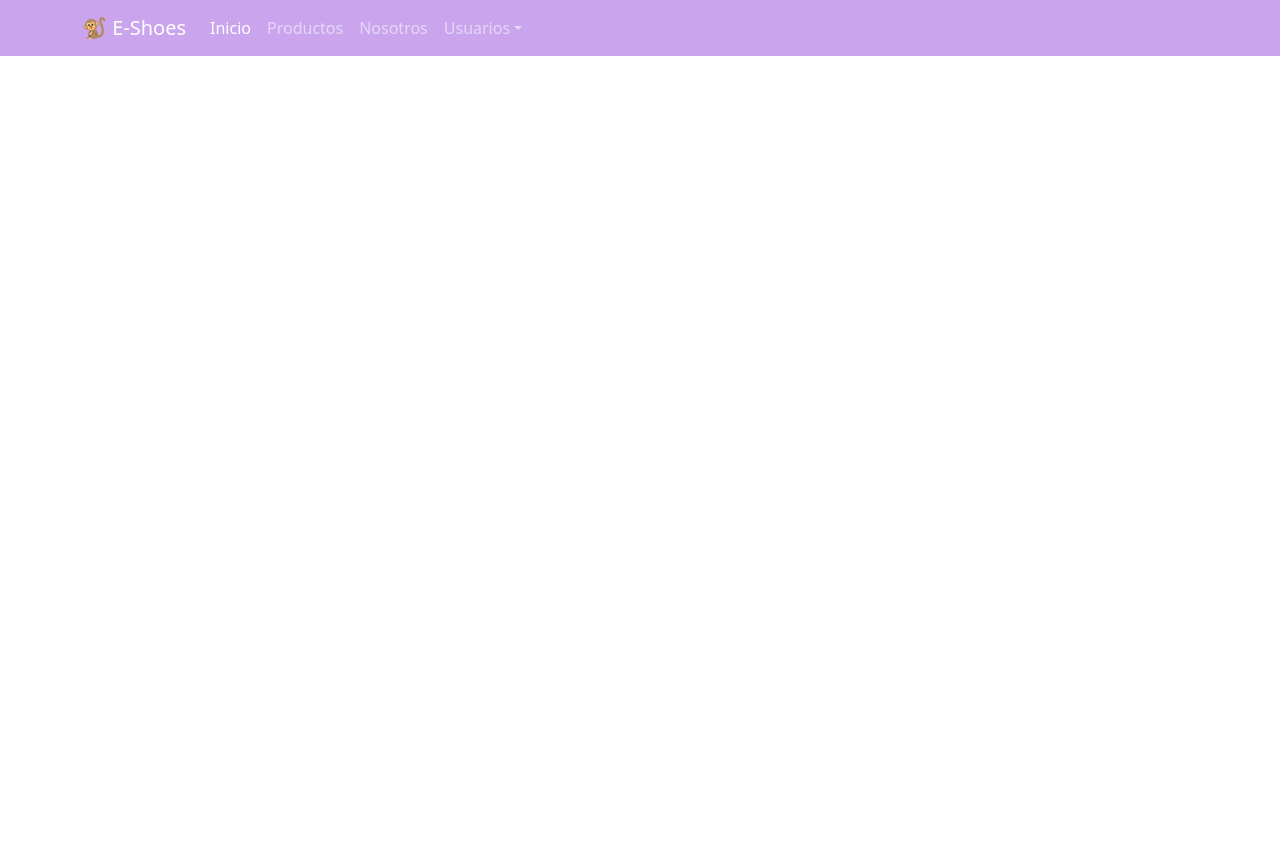
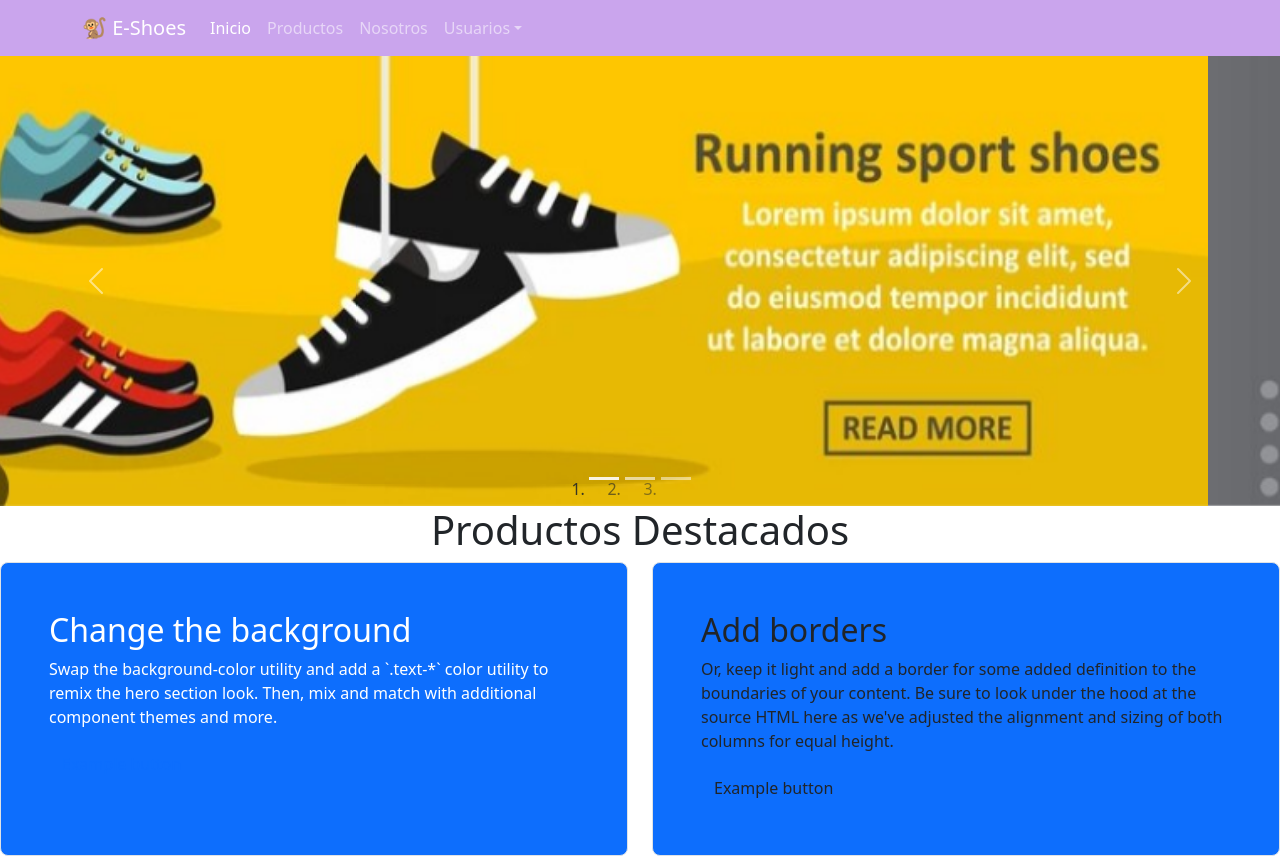
Before and after one commit to ArnaldoDominguez07/arnaldo1001, a plain HTML site: page Framework.html in a window 1280 px wide. Before the commit the page ends 800 px from the top, so only its background shows below. Drawn offline with nearby package versions, Linux system fonts and the light colour scheme.

Commit message:
Copia de seguridad: Agrega carrusel y sección de productos destacados

```diff
--- a/Framework.html
+++ b/Framework.html
@@ -84,7 +84,119 @@
         </header>
         <main>
             <!-- aqui va el carrusel -->
+            <div id="carouselId" class="carousel slide" data-bs-ride="carousel">
+                <ol class="carousel-indicators">
+                    <li
+                        data-bs-target="#carouselId"
+                        data-bs-slide-to="0"
+                        class="active"
+                        aria-current="true"
+                        aria-label="Primera Imagen"
+                    ></li>
+                    <li
+                        data-bs-target="#carouselId"
+                        data-bs-slide-to="1"
+                        aria-label="Segunda Imagen"
+                    ></li>
+                    <li
+                        data-bs-target="#carouselId"
+                        data-bs-slide-to="2"
+                        aria-label="Tercera Imagen"
+                    ></li>
+                </ol>
+                <div class="carousel-inner" role="listbox">
+                    <div class="carousel-item active">
+                        <img
+                            src="./proyecto01/img/banner1.jpg"
+                            class="w-100 d-block"
+                            alt="First slide"
+                            height="450px"
+                        />
+                    </div>
+                    <div class="carousel-item">
+                        <img
+                            src="./proyecto01/img/banner2.jpg"
+                            class="w-100 d-block"
+                            alt="Second slide"
+                            height="450px"
+                        />
+                    </div>
+                    <div class="carousel-item">
+                        <img
+                            src="./proyecto01/img/banner3.jpg"
+                            class="w-100 d-block"
+                            alt="Third slide"
+                            height="450px"
+                        />
+                    </div>
+                </div>
+                <button
+                    class="carousel-control-prev"
+                    type="button"
+                    data-bs-target="#carouselId"
+                    data-bs-slide="prev"
+                >
+                    <span class="carousel-control-prev-icon" aria-hidden="true"></span>
+                    <span class="visually-hidden">Previous</span>
+                </button>
+                <button
+                    class="carousel-control-next"
+                    type="button"
+                    data-bs-target="#carouselId"
+                    data-bs-slide="next"
+                >
+                    <span class="carousel-control-next-icon" aria-hidden="true"></span>
+                    <span class="visually-hidden">Next</span>
+                </button>
+            </div>
+        <!-- aqui termina el carrusel -->
+        <!-- seccion de productos destacados -->
+            <div>
+                <h1 align="center">Productos Destacados</h1>
+                <div class="row align-items-md-stretch">
+                    <div class="col-md-6">
+                        <div
+                            class="h-100 p-5 text-white bg-primary border rounded-3"
+                        >
+                            <h2>Change the background</h2>
+                            <p>
+                                Swap the background-color utility and add a `.text-*` color
+                                utility to remix the hero section look. Then, mix and match with
+                                additional component themes and more.
+                            </p>
+                            <button
+                                class="btn btn-outline-primary"
+                                type="button"
+                            >
+                                Example button
+                            </button>
+                        </div>
+                    </div>
+                    <div class="col-md-6">
+                        <div
+                            class="h-100 p-5 bg-primary border rounded-3"
+                        >
+                            <h2>Add borders</h2>
+                            <p>
+                                Or, keep it light and add a border for some added definition
+                                to the boundaries of your content. Be sure to look under the
+                                hood at the source HTML here as we've adjusted the alignment and
+                                sizing of both columns for equal height.
+                            </p>
+                            <button
+                                class="btn Swap the background-color utility and add a `.text-*` color
+                                utility to remix the hero section look. Then, mix and match with
+                                additional component themes and more."
+                                type="button"
+                            >
+                                Example button
+                            </button>
+                        </div>
+                    </div>
+                </div>
 
+            </div>
+        <!-- fin de productos destacados -->
         </main>
         <footer>
             <!-- place footer here -->
```
